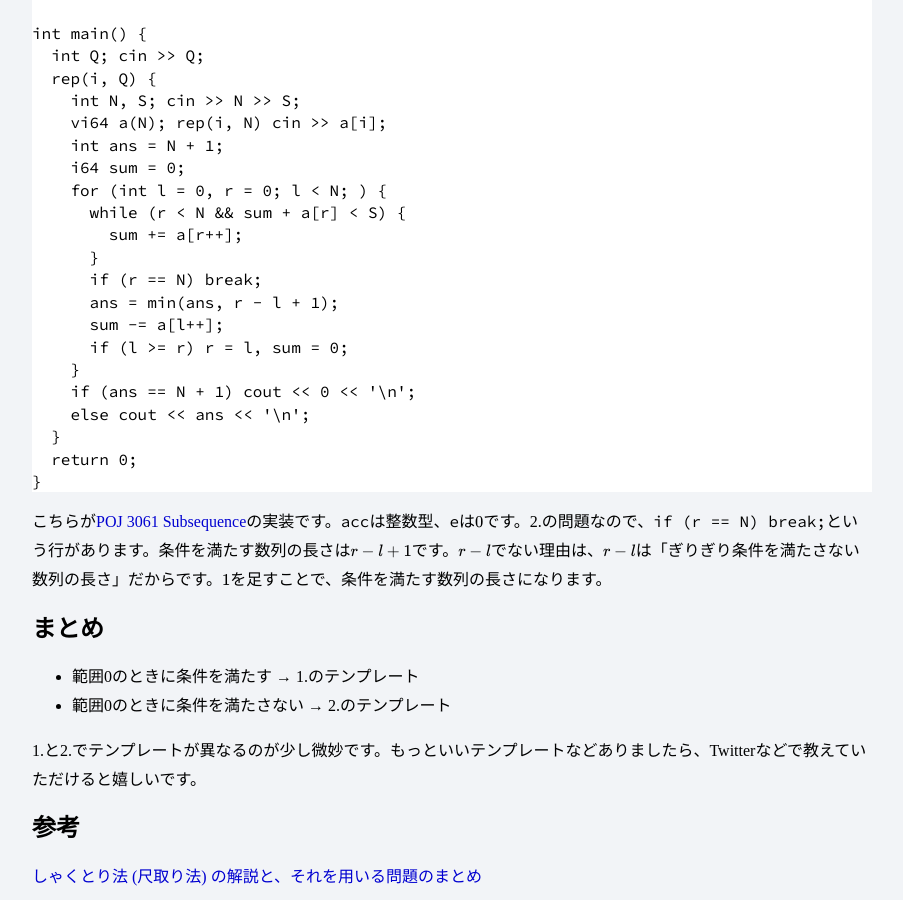
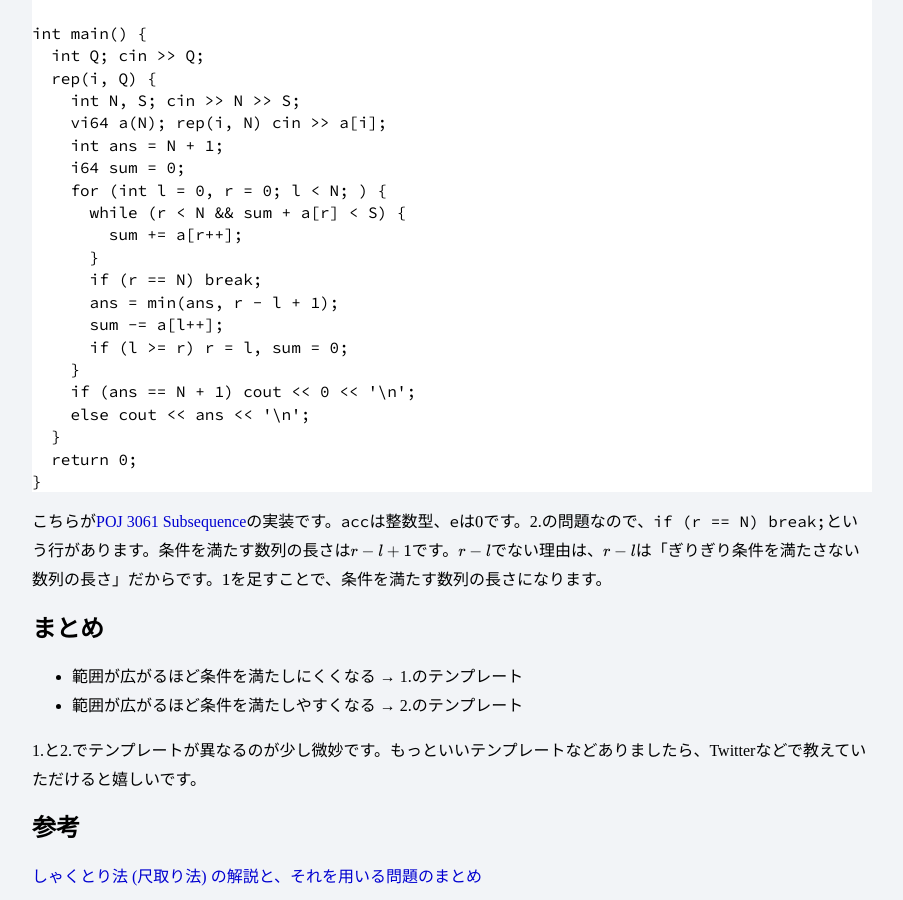
Before and after one commit to penguinshunya/penguinshunya.github.io, a Jekyll site: the page built from other/shakutori.html, in a window 1280 px wide and 900 px high, scrolled down 1832 px. Shown: the whole window, without its empty margins (188-1091 px from the left). Built offline with Jekyll 4.4.1, drawn with Linux system fonts in a browser that asks for light colours; formulas are drawn with MathJax 3.

Commit message:
shakutori

```diff
--- a/other/shakutori.html
+++ b/other/shakutori.html
@@ -114,8 +114,8 @@ int main() {
 <p>こちらが<a href="http://poj.org/problem?id=3061">POJ 3061 Subsequence</a>の実装です。<code>acc</code>は整数型、<code>e</code>は$0$です。2.の問題なので、<code>if (r == N) break;</code>という行があります。条件を満たす数列の長さは$r - l + 1$です。$r - l$でない理由は、$r - l$は「ぎりぎり条件を満たさない数列の長さ」だからです。$1$を足すことで、条件を満たす数列の長さになります。</p>
 <h2>まとめ</h2>
 <ul>
-  <li>範囲0のときに条件を満たす → 1.のテンプレート</li>
-  <li>範囲0のときに条件を満たさない → 2.のテンプレート</li>
+  <li>範囲が広がるほど条件を満たしにくくなる → 1.のテンプレート</li>
+  <li>範囲が広がるほど条件を満たしやすくなる → 2.のテンプレート</li>
 </ul>
 <p>1.と2.でテンプレートが異なるのが少し微妙です。もっといいテンプレートなどありましたら、Twitterなどで教えていただけると嬉しいです。</p>
 <h2>参考</h2>
```
